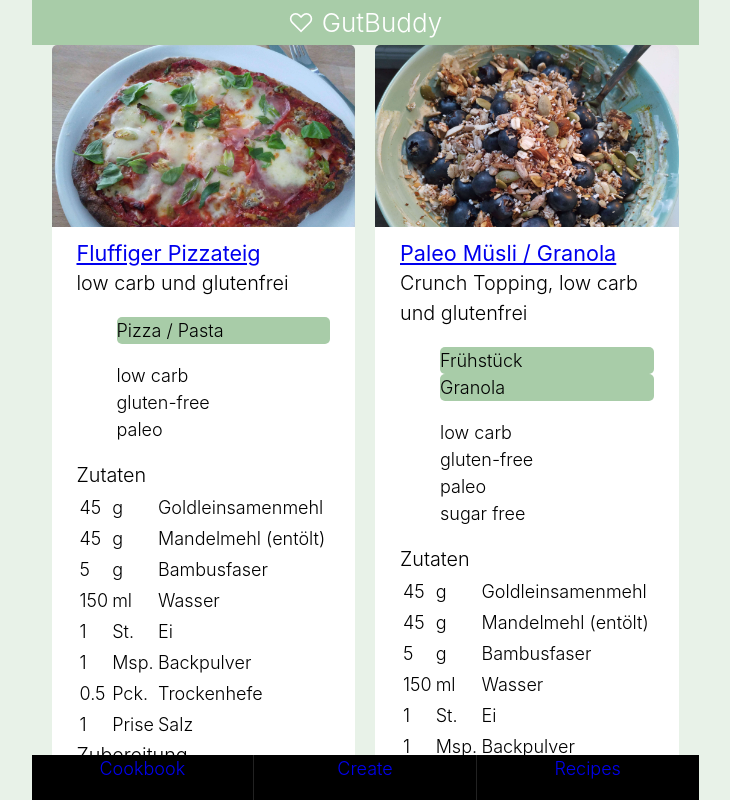
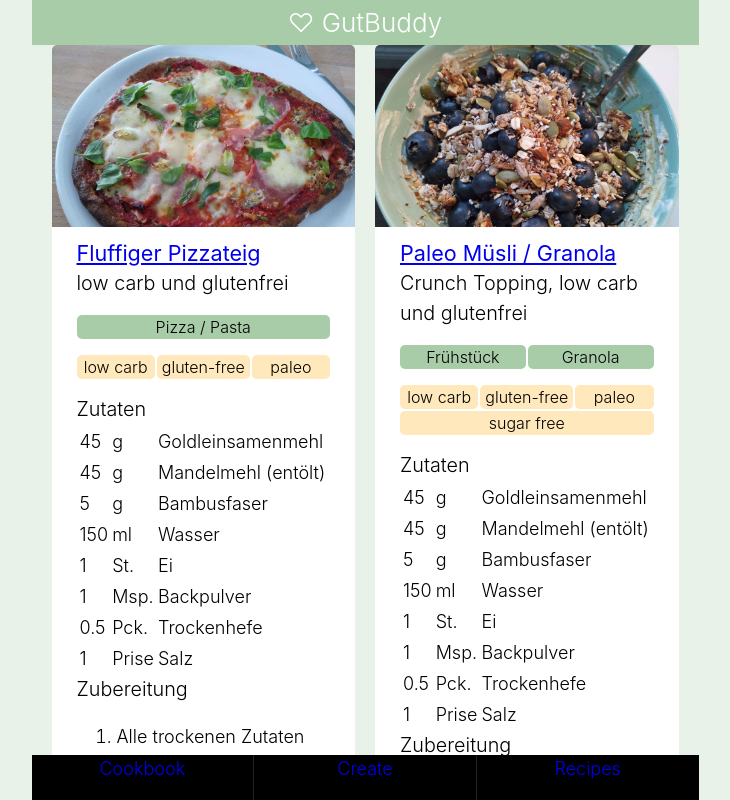
Before and after one commit to AnnekeSchuette/gutbuddy, a React (Create React App) app in the folder client/: page /recipes in a window 1280 px wide. Shown: the whole page, without its empty margins (275-1005 px from the left). Built offline with nearby package versions, Linux system fonts and the light colour scheme.

Commit message:
Install uuidv4, refactoring

```diff
--- a/client/package.json
+++ b/client/package.json
@@ -11,6 +11,7 @@
         "@types/react": "^17.0.9",
         "@types/react-dom": "^17.0.6",
         "@types/styled-components": "^5.1.10",
+        "@types/uuid": "^8.3.0",
         "react": "^17.0.2",
         "react-dom": "^17.0.2",
         "react-router": "^5.2.0",
@@ -19,6 +20,7 @@
         "storybook": "^5.1.11",
         "trim": "^0.0.3",
         "typescript": "^4.3.2",
+        "uuid": "^8.3.2",
         "web-vitals": "^1.1.2"
     },
     "scripts": {
--- a/client/src/App.tsx
+++ b/client/src/App.tsx
@@ -32,7 +32,7 @@ export default function App(): JSX.Element {
           </Route>
           <Route path="/recipes/detail/:slug">
             <RecipeDetail
-              currentRecipe={currentRecipe}
+              recipeData={currentRecipe}
               onRecipeClick={handleRecipeClick}
             />
           </Route>
--- a/client/src/components/BadgeList/BadgeList.tsx
+++ b/client/src/components/BadgeList/BadgeList.tsx
@@ -1,11 +1,12 @@
 import styled from 'styled-components/macro'
 import { BadgeListProps } from '../../interfaces'
+import { v4 as uuidv4 } from 'uuid'
 
 export default function BadgeList({ items, color }: BadgeListProps) {
   return (
     <BadgeListing color={color}>
       {items.map((item: string) => (
-        <li>{item}</li>
+        <li key={uuidv4()}>{item}</li>
       ))}
     </BadgeListing>
   )
@@ -13,9 +14,18 @@ export default function BadgeList({ items, color }: BadgeListProps) {
 
 const BadgeListing = styled.ul`
   list-style: none;
+  display: flex;
+  flex-wrap: wrap;
+  gap: 2px;
+  padding: 0;
+  font-size: 1rem;
 
   li {
     background-color: ${(props) => props.color};
     border-radius: 5px;
+    flex: 1 1;
+    text-align: center;
+    white-space: nowrap;
+    padding: 0 var(--space-xxsmall);
   }
 `
--- a/client/src/components/GlobalStyle.ts
+++ b/client/src/components/GlobalStyle.ts
@@ -11,7 +11,7 @@ export default createGlobalStyle`
 
     --color-background: #e8f2e8;
     --color-green-ish: #a8cca8;
-    --color-peach-joghurt: #a8cca8;
+    --color-peach-joghurt: #ffe8bb;
   }
 
   * {
--- a/client/src/components/RecipeCard/RecipeCard.tsx
+++ b/client/src/components/RecipeCard/RecipeCard.tsx
@@ -1,3 +1,4 @@
+import { v4 as uuidv4 } from 'uuid'
 import styled from 'styled-components/macro'
 import { Link } from 'react-router-dom'
 import { Additional, Ingredient, RecipeObject } from '../../interfaces'
@@ -20,14 +21,8 @@ export default function RecipeCard({
     tags,
   }: RecipeObject = recipeData
   const [{ temperature }, { unit }, { preheat }, { mode }] = recipeData.oven
+  const detailLink = `/recipes/detail/${slug}`
 
-  /* const ingredients = recipeData.ingredients
-  const preparationSteps = recipeData.preparationSteps
-  const additional = recipeData.additional
-  const tags = recipeData.tags */
-  //const imgPath = `./images/${imageFile}`
-
-  const detailLink = `/recipes/detail/${slug}`
   return (
     <RecipeCardWrap {...props}>
       <RecipeImage>
@@ -39,13 +34,13 @@ export default function RecipeCard({
         </Link>
         <h3>{subtitle}</h3>
         <BadgeList items={categories} color={'var(--color-green-ish)'} />
-        <BadgeList items={tags} />
+        <BadgeList items={tags} color={'var(--color-peach-joghurt)'} />
         <h4>Zutaten</h4>
         <table>
           <tbody>
             {ingredients.map(
               ({ amount, unit, ingredient }: Ingredient, index: number) => (
-                <tr key={ingredient + index}>
+                <tr key={uuidv4()}>
                   <td>{amount}</td>
                   <td>{unit}</td>
                   <td>{ingredient}</td>
@@ -57,7 +52,7 @@ export default function RecipeCard({
         <h4>Zubereitung</h4>
         <ol>
           {preparationSteps.map((prepStep: string, index: number) => (
-            <li key={'step' + index}>{prepStep}</li>
+            <li key={uuidv4()}>{prepStep}</li>
           ))}
         </ol>
         <h4>Infos</h4>
@@ -78,7 +73,7 @@ export default function RecipeCard({
   function renderAllAdditionalInfo(data: Additional): JSX.Element | undefined {
     for (const [key, value] of Object.entries(data)) {
       return (
-        <li key={key + value}>
+        <li key={uuidv4()}>
           {key}: {value}
         </li>
       )
--- a/client/src/components/RecipeDetail/RecipeDetail.tsx
+++ b/client/src/components/RecipeDetail/RecipeDetail.tsx
@@ -1,77 +1,86 @@
+import { v4 as uuidv4 } from 'uuid'
 import styled from 'styled-components/macro'
-import { useLocation } from 'react-router-dom'
-import { Ingredient } from '../../interfaces'
+import { Link, useLocation } from 'react-router-dom'
+import { Additional, Ingredient, RecipeObject } from '../../interfaces'
+import BadgeList from '../BadgeList/BadgeList'
 
-export default function RecipeDetail({ currentRecipe }: any) {
-  const [
+export default function RecipeDetail({
+  recipeData,
+  onRecipeClick,
+  ...props
+}: any): JSX.Element {
+  const {
     title,
+    slug,
     subtitle,
     imageFile,
     ingredients,
     additional,
     preparationSteps,
-  ] = currentRecipe
-  const [{ temperature }, { unit }, { preheat }, { mode }] = currentRecipe.oven
-
+    categories,
+    tags,
+  }: RecipeObject = recipeData
+  const [{ temperature }, { unit }, { preheat }, { mode }] = recipeData.oven
   const location = useLocation()
-  const currentPath = location.pathname
-  //const recipe = recipeData.find((recipe) => recipe.slug === currentPath)
-  /* const { title, subtitle, imageFile, ingredients, additional, preparationSteps} = recipe
-  const [{temperature}, {unit}, {preheat}, {mode}] = recipe.oven */
-  console.log(currentPath)
-  //console.log(currentRecipe)
+  console.log(location)
   /* const ingredients = recipeData.ingredients
   const preparationSteps = recipeData.preparationSteps
   const additional = recipeData.additional
-  const categories = recipeData.categories
   const tags = recipeData.tags */
   //const imgPath = `./images/${imageFile}`
 
+  const detailLink = `/recipes/detail/${slug}`
   return (
-    <RecipeDetailWrap>
+    <RecipeCardWrap {...props}>
       <RecipeImage>
         <img src={'./images/' + imageFile} alt=""></img>
       </RecipeImage>
       <RecipeContent>
-        <h2>{title}</h2>
+        <Link to={detailLink} onClick={() => onRecipeClick(recipeData)}>
+          <h2>{title}</h2>
+        </Link>
         <h3>{subtitle}</h3>
+        <BadgeList items={categories} color={'var(--color-green-ish)'} />
+        <BadgeList items={tags} color={'var(--color-peach-joghurt)'} />
         <h4>Zutaten</h4>
         <table>
           <tbody>
-            {ingredients.map(({ amount, unit, ingredient }: Ingredient) => (
-              <tr>
-                <td>{amount}</td>
-                <td>{unit}</td>
-                <td>{ingredient}</td>
-              </tr>
-            ))}
+            {ingredients.map(
+              ({ amount, unit, ingredient }: Ingredient, index: number) => (
+                <tr key={uuidv4()}>
+                  <td>{amount}</td>
+                  <td>{unit}</td>
+                  <td>{ingredient}</td>
+                </tr>
+              )
+            )}
           </tbody>
         </table>
         <h4>Zubereitung</h4>
         <ol>
-          {preparationSteps.map((prepStep: string) => (
-            <li>{prepStep}</li>
+          {preparationSteps.map((prepStep: string, index: number) => (
+            <li key={uuidv4()}>{prepStep}</li>
           ))}
         </ol>
         <h4>Infos</h4>
         <ul>
-          {additional.map((data: number) => renderAllAdditionalInfo(data))}
+          {additional.map((data: Additional) => renderAllAdditionalInfo(data))}
         </ul>
         <ul>
           <li>
             {temperature} {unit}
           </li>
           <li>{preheat ? 'ja' : 'nein'}</li>
-          <li>{mode}</li>
+          <li>{mode}</li>1
         </ul>
       </RecipeContent>
-    </RecipeDetailWrap>
+    </RecipeCardWrap>
   )
 
-  function renderAllAdditionalInfo(data: number) {
+  function renderAllAdditionalInfo(data: Additional): JSX.Element | undefined {
     for (const [key, value] of Object.entries(data)) {
       return (
-        <li key={key + value}>
+        <li key={uuidv4()}>
           {key}: {value}
         </li>
       )
@@ -79,7 +88,7 @@ export default function RecipeDetail({ currentRecipe }: any) {
   }
 }
 
-const RecipeDetailWrap = styled.article`
+const RecipeCardWrap = styled.article`
   /* border: 1px solid #ff00ff; */
   border-radius: 5px;
   background-color: #fff;
--- a/client/src/components/RecipeListing/RecipeListing.tsx
+++ b/client/src/components/RecipeListing/RecipeListing.tsx
@@ -1,3 +1,4 @@
+import { v4 as uuidv4 } from 'uuid'
 import styled from 'styled-components/macro'
 import { RecipeObject } from '../../interfaces'
 import RecipeCard from '../RecipeCard/RecipeCard'
@@ -11,7 +12,7 @@ export default function RecipeListing(
       <RecipeCard
         onRecipeClick={() => onRecipeClick}
         recipeData={recipe}
-        key={recipe.slug}
+        key={uuidv4()}
       />
     )
   )
```
Also changed, not shown: 1 other file (tests, documents, lock files or other folders).
